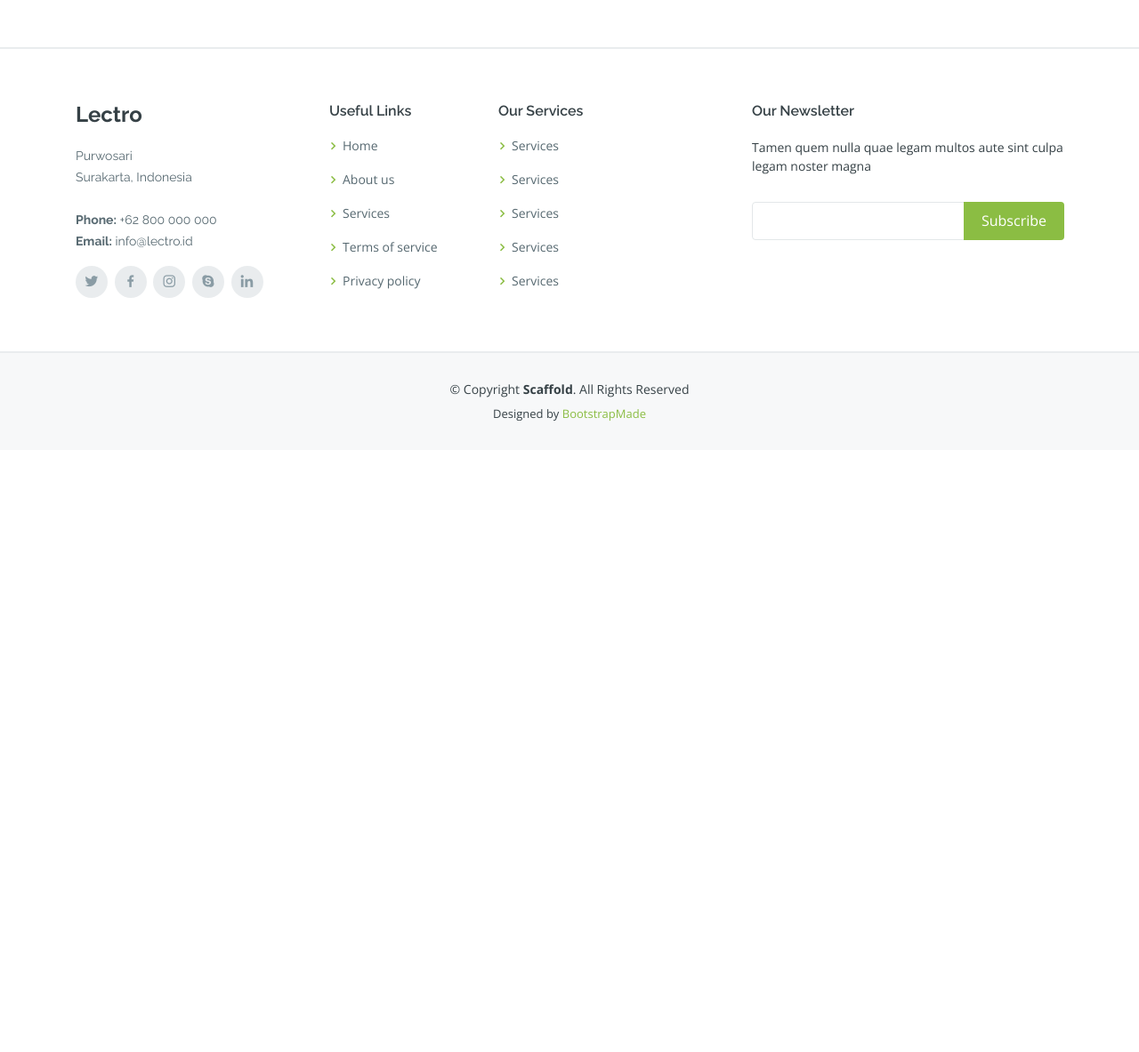
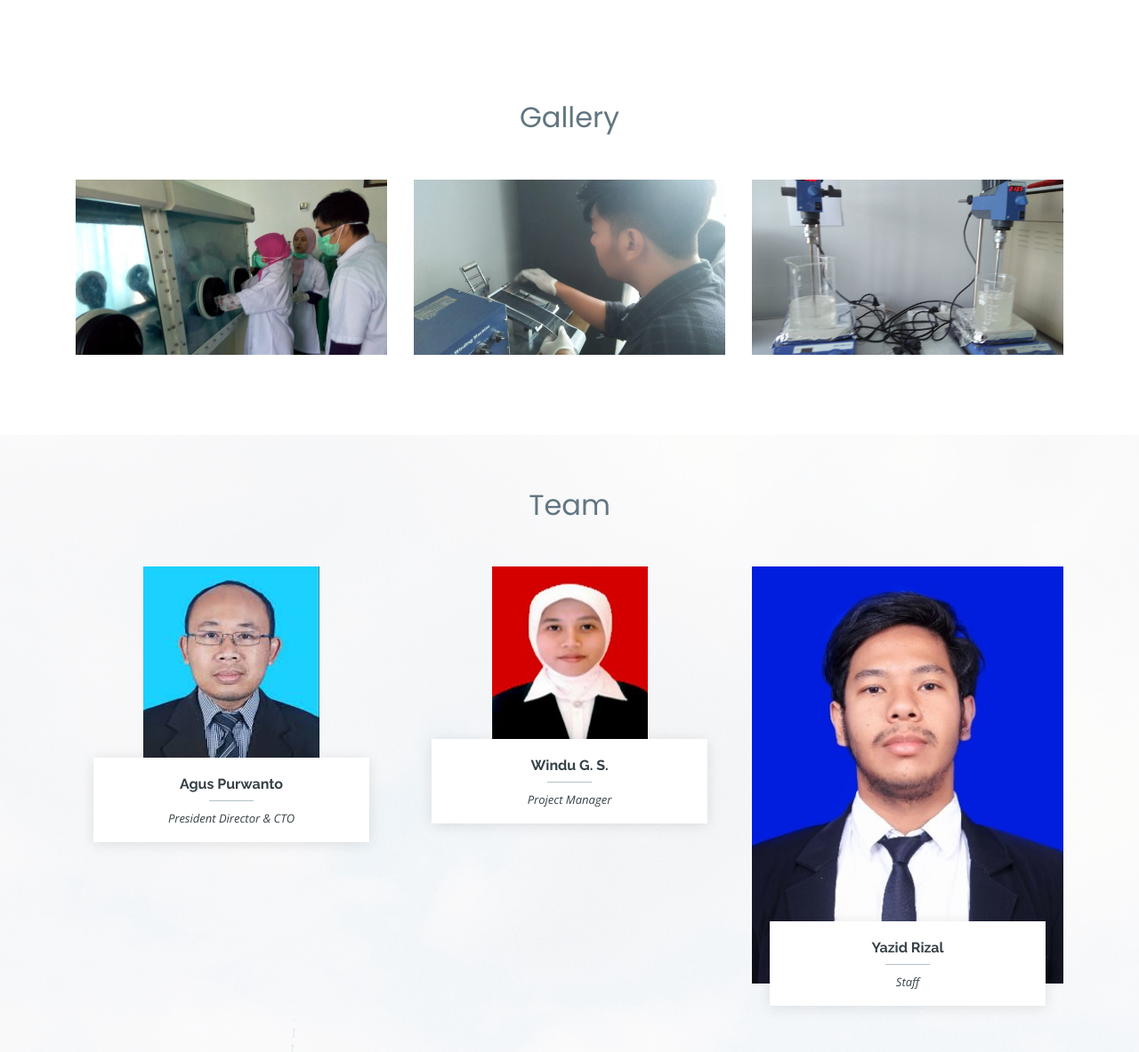
Before and after one commit to lectro1/lectro1.github.io, a plain HTML site: page index.html in a window 1280 px wide. Shown: the part 2050-3233 px from the top of the page at 89% size. Before the commit the page ends 2556 px from the top, so only its background shows below. Drawn offline with nearby package versions, Linux system fonts and the light colour scheme.

Commit message:
update team and gallery

```diff
--- a/index.html
+++ b/index.html
@@ -145,7 +145,7 @@
             </div>
           </div>
           <div class="col-lg-6 p-2" data-aos="fade-right">
-            <img src="assets/img/about2.jpg" class="img-fluid" alt="">
+            <img src="assets/img/about3.jpg" class="img-fluid" alt="">
           </div>
           <div class="col-lg-6 d-flex flex-column justify-contents-center" data-aos="fade-left">
             <div class="content pt-4 pt-lg-0">
@@ -291,17 +291,17 @@
     <!-- End Services Section -->
 
     <!-- ======= Portfolio Section ======= -->
-    <!-- <section id="portfolio" class="portfolio">
+    <section id="portfolio" class="portfolio">
       <div class="container">
 
         <div class="section-title" data-aos="fade-up">
-          <h2>Portfolio</h2>
-          <p>Magnam dolores commodi suscipit. Necessitatibus eius consequatur ex aliquid fuga eum quidem. Sit sint
+          <h2>Gallery</h2>
+          <!-- <p>Magnam dolores commodi suscipit. Necessitatibus eius consequatur ex aliquid fuga eum quidem. Sit sint
             consectetur velit. Quisquam quos quisquam cupiditate. Et nemo qui impedit suscipit alias ea. Quia fugiat sit
-            in iste officiis commodi quidem hic quas.</p>
+            in iste officiis commodi quidem hic quas.</p> -->
         </div>
 
-        <div class="row">
+        <!-- <div class="row">
           <div class="col-lg-12 d-flex justify-content-center" data-aos="fade-up" data-aos-delay="100">
             <ul id="portfolio-flters">
               <li data-filter="*" class="filter-active">All</li>
@@ -310,26 +310,35 @@
               <li data-filter=".filter-web">Web</li>
             </ul>
           </div>
-        </div>
+        </div> -->
 
         <div class="row portfolio-container" data-aos="fade-up" data-aos-delay="200">
 
+          <!-- <div class="col-lg-4 col-md-6 portfolio-item filter-app">
+            <div>
+              <img src="assets/img/portfolio/gal-1.jpg" class="img-fluid" alt="">
+            </div>
+          </div> -->
+
           <div class="col-lg-4 col-md-6 portfolio-item filter-app">
-            <div class="portfolio-wrap">
-              <img src="assets/img/portfolio/portfolio-1.jpg" class="img-fluid" alt="">
-              <div class="portfolio-info">
-                <h4>App 1</h4>
-                <p>App</p>
-              </div>
-              <div class="portfolio-links">
-                <a href="assets/img/portfolio/portfolio-1.jpg" data-gall="portfolioGallery" class="venobox"
-                  title="App 1"><i class="bx bx-plus"></i></a>
-                <a href="portfolio-details.html" title="More Details"><i class="bx bx-link"></i></a>
-              </div>
+            <div>
+              <img src="assets/img/portfolio/gal-2.jpg" class="img-fluid" alt="">
             </div>
           </div>
 
-          <div class="col-lg-4 col-md-6 portfolio-item filter-web">
+          <div class="col-lg-4 col-md-6 portfolio-item filter-app">
+            <div>
+              <img src="assets/img/portfolio/gal-3.jpg" class="img-fluid" alt="">
+            </div>
+          </div>
+
+          <div class="col-lg-4 col-md-6 portfolio-item filter-app">
+            <div>
+              <img src="assets/img/portfolio/gal-4.jpg" class="img-fluid" alt="">
+            </div>
+          </div>
+
+          <!-- <div class="col-lg-4 col-md-6 portfolio-item filter-web">
             <div class="portfolio-wrap">
               <img src="assets/img/portfolio/portfolio-2.jpg" class="img-fluid" alt="">
               <div class="portfolio-info">
@@ -447,12 +456,12 @@
                 <a href="portfolio-details.html" title="More Details"><i class="bx bx-link"></i></a>
               </div>
             </div>
-          </div>
+          </div> -->
 
         </div>
 
       </div>
-    </section>-->
+    </section>
     <!-- End Portfolio Section -->
 
     <!-- ======= Cta Section ======= -->
@@ -555,34 +564,78 @@
     <!-- End Testimonials Section -->
 
     <!-- ======= Team Section ======= -->
-    <!-- <section id="team" class="team">
+    <section id="team" class="team">
       <div class="container">
 
         <div class="section-title" data-aos="fade-up">
           <h2>Team</h2>
-          <p>Magnam dolores commodi suscipit. Necessitatibus eius consequatur ex aliquid fuga eum quidem. Sit sint
+          <!-- <p>Magnam dolores commodi suscipit. Necessitatibus eius consequatur ex aliquid fuga eum quidem. Sit sint
             consectetur velit. Quisquam quos quisquam cupiditate. Et nemo qui impedit suscipit alias ea. Quia fugiat sit
-            in iste officiis commodi quidem hic quas.</p>
+            in iste officiis commodi quidem hic quas.</p> -->
         </div>
 
         <div class="row">
 
           <div class="col-lg-4 col-md-6">
             <div class="member" data-aos="zoom-in">
-              <div class="pic"><img src="assets/img/team/team-1.jpg" class="img-fluid" alt=""></div>
+              <div class="pic"><img src="assets/img/team/team-01.png" class="img-fluid" alt=""></div>
               <div class="member-info">
-                <h4>Walter White</h4>
-                <span>Chief Executive Officer</span>
-                <div class="social">
-                  <a href=""><i class="icofont-twitter"></i></a>
-                  <a href=""><i class="icofont-facebook"></i></a>
-                  <a href=""><i class="icofont-instagram"></i></a>
-                  <a href=""><i class="icofont-linkedin"></i></a>
-                </div>
+                <h4>Agus Purwanto</h4>
+                <span>President Director & CTO</span>
               </div>
             </div>
           </div>
 
+          <div class="col-lg-4 col-md-6">
+            <div class="member" data-aos="zoom-in">
+              <div class="pic"><img src="assets/img/team/team-02.jpg" class="img-fluid" alt=""></div>
+              <div class="member-info">
+                <h4>Windu G. S.</h4>
+                <span>Project Manager</span>
+              </div>
+            </div>
+          </div>
+
+          <div class="col-lg-4 col-md-6">
+            <div class="member" data-aos="zoom-in">
+              <div class="pic"><img src="assets/img/team/team-03.jpg" class="img-fluid" alt=""></div>
+              <div class="member-info">
+                <h4>Yazid Rizal</h4>
+                <span>Staff</span>
+              </div>
+            </div>
+          </div>
+
+          <div class="col-lg-4 col-md-6">
+            <div class="member" data-aos="zoom-in">
+              <div class="pic"><img src="assets/img/team/team-04.jpg" class="img-fluid" alt=""></div>
+              <div class="member-info">
+                <h4>M. Iqbal Putra</h4>
+                <span>Staff</span>
+              </div>
+            </div>
+          </div>
+
+          <div class="col-lg-4 col-md-6">
+            <div class="member" data-aos="zoom-in">
+              <div class="pic"><img src="assets/img/team/team-05.jpg" class="img-fluid" alt=""></div>
+              <div class="member-info">
+                <h4>Yuana Ayub Sunarya</h4>
+                <span>Staff</span>
+              </div>
+            </div>
+          </div>
+
+          <div class="col-lg-4 col-md-6">
+            <div class="member" data-aos="zoom-in">
+              <div class="pic"><img src="assets/img/team/team-06.jpg" class="img-fluid" alt=""></div>
+              <div class="member-info">
+                <h4>Anisa Raditya N.</h4>
+                <span>Staff</span>
+              </div>
+            </div>
+          </div>
+<!--
           <div class="col-lg-4 col-md-6">
             <div class="member" data-aos="zoom-in" data-aos-delay="100">
               <div class="pic"><img src="assets/img/team/team-2.jpg" class="img-fluid" alt=""></div>
@@ -615,10 +668,42 @@
             </div>
           </div>
 
+          <div class="col-lg-4 col-md-6">
+            <div class="member" data-aos="zoom-in" data-aos-delay="200">
+              <div class="pic"><img src="assets/img/team/team-3.jpg" class="img-fluid" alt=""></div>
+              <div class="member-info">
+                <h4>William Anderson</h4>
+                <span>CTO</span>
+                <div class="social">
+                  <a href=""><i class="icofont-twitter"></i></a>
+                  <a href=""><i class="icofont-facebook"></i></a>
+                  <a href=""><i class="icofont-instagram"></i></a>
+                  <a href=""><i class="icofont-linkedin"></i></a>
+                </div>
+              </div>
+            </div>
+          </div>
+
+          <div class="col-lg-4 col-md-6">
+            <div class="member" data-aos="zoom-in" data-aos-delay="200">
+              <div class="pic"><img src="assets/img/team/team-3.jpg" class="img-fluid" alt=""></div>
+              <div class="member-info">
+                <h4>William Anderson</h4>
+                <span>CTO</span>
+                <div class="social">
+                  <a href=""><i class="icofont-twitter"></i></a>
+                  <a href=""><i class="icofont-facebook"></i></a>
+                  <a href=""><i class="icofont-instagram"></i></a>
+                  <a href=""><i class="icofont-linkedin"></i></a>
+                </div>
+              </div>
+            </div>
+          </div> -->
+
         </div>
 
       </div>
-    </section> -->
+    </section>
     <!-- End Team Section -->
 
     <!-- ======= Clients Section ======= -->
```
Also changed, not shown: assets/img/about3.jpg (added), assets/img/portfolio/gal-1.jpg (added), assets/img/portfolio/gal-2.jpg (added), assets/img/portfolio/gal-3.jpg (added), assets/img/portfolio/gal-4.jpg (added), assets/img/team/team-01.png (added), assets/img/team/team-02.jpg (added), assets/img/team/team-03.jpg (added), assets/img/team/team-04.jpg (added), assets/img/team/team-05.jpg (added), assets/img/team/team-06.jpg (added).
